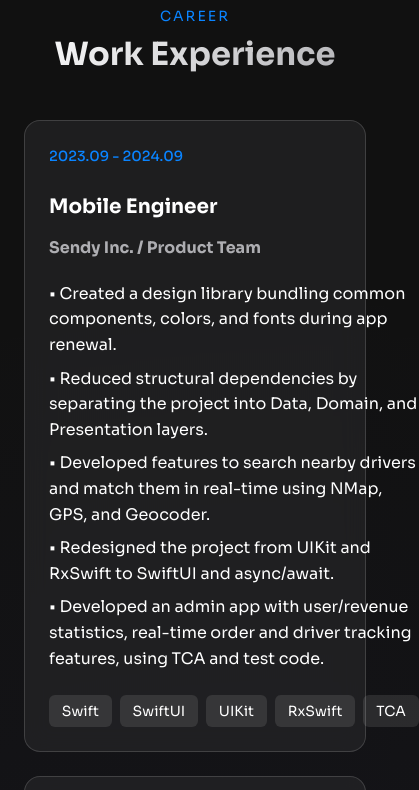
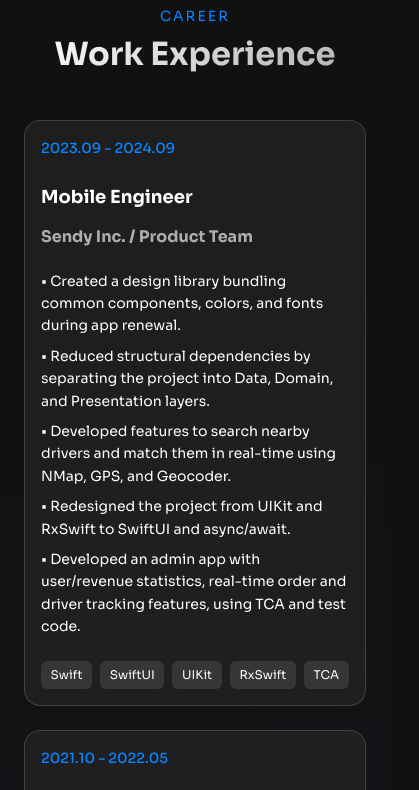
Before and after one commit to coby5502/portfolio, a plain HTML site: page index.html in a window 390 px wide. Shown: the part 880-1670 px from the top of the page, 419 px wide, since content can reach past the window. Drawn offline with Linux system fonts and the light colour scheme.

Commit message:
[FIX] 에러 수정

```diff
--- a/style.css
+++ b/style.css
@@ -968,3 +968,36 @@ section {
         opacity: 1;
     }
 }
+
+/* Experience Section */
+@media (max-width: 768px) {
+    .timeline-item {
+        padding: var(--space-4);  /* 패딩 줄임 */
+    }
+
+    .timeline-content h3 {
+        font-size: var(--font-size-lg);  /* 제목 크기 줄임 */
+        word-break: keep-all;  /* 단어 단위로 줄바꿈 */
+    }
+
+    .timeline-content h4 {
+        font-size: var(--font-size-base);
+        word-break: keep-all;
+    }
+
+    .timeline-content p {
+        font-size: var(--font-size-sm);  /* 본문 텍스트 크기 줄임 */
+        word-break: keep-all;
+        line-height: 1.6;
+    }
+
+    .tech-tags {
+        flex-wrap: wrap;  /* 태그 여러 줄로 표시 */
+        gap: var(--space-2);
+    }
+
+    .tech-tags span {
+        font-size: var(--font-size-xs);  /* 태그 텍스트 크기 줄임 */
+        padding: 0.25rem 0.6rem;  /* 태그 패딩 줄임 */
+    }
+}
```
